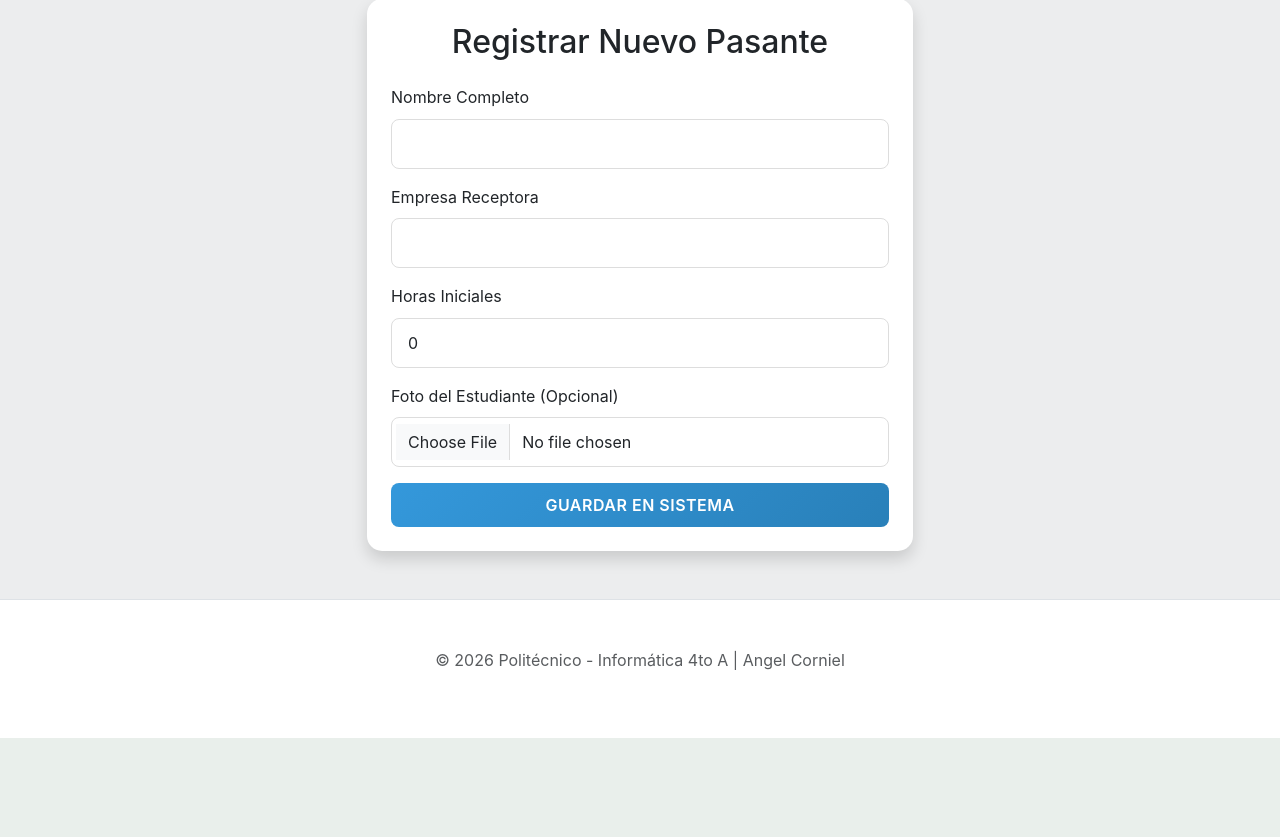
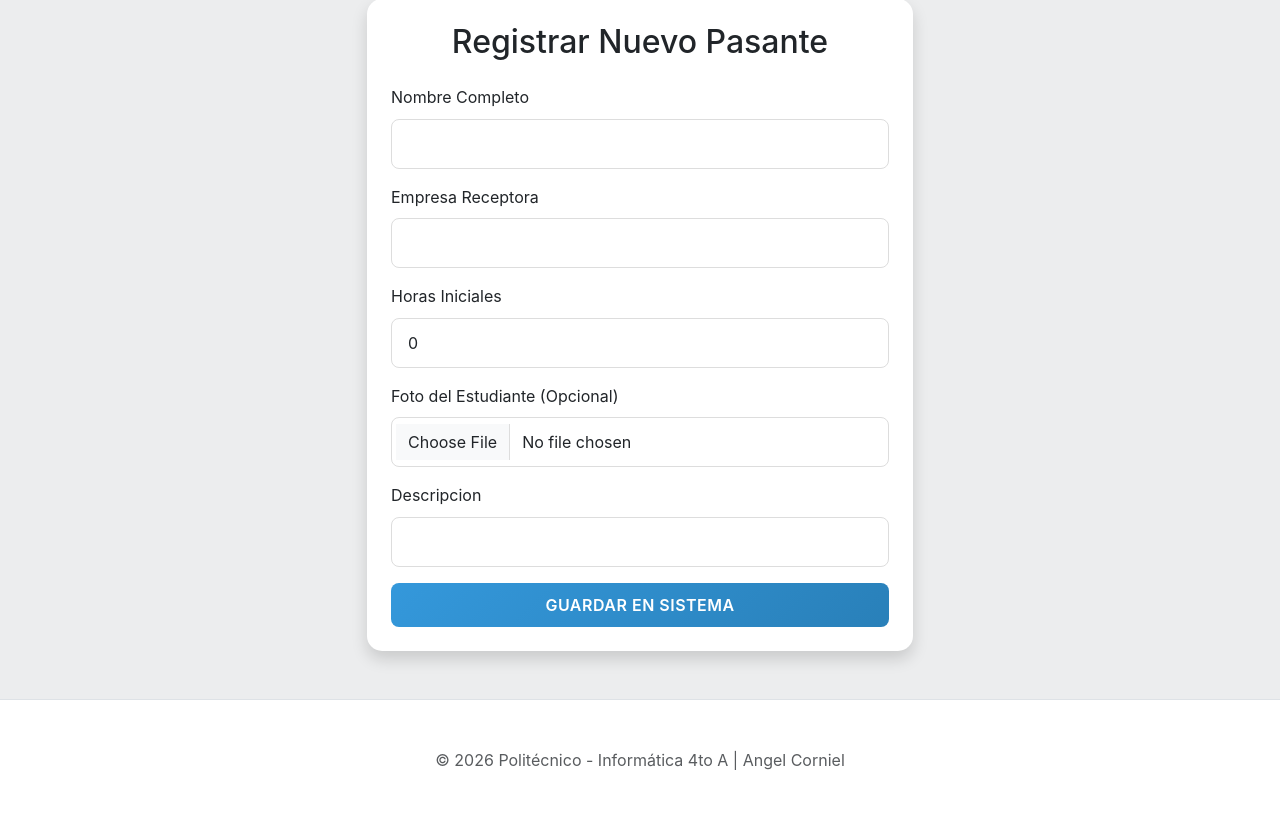
Before and after one commit to angemiguel/Aplicacion-GST, a Flask app: page /registrar in a window 1280 px wide. Shown: the part 129-966 px from the top of the page. Before the commit the page ends 867 px from the top, so only its background shows below. Run offline with Flask 3, Linux system fonts and the light colour scheme; parts of the project's set-up code (start-up, migrations or seed data) failed here and were passed over.

Commit message:
Pagina casi final

```diff
--- a/templates/registro.html
+++ b/templates/registro.html
@@ -22,6 +22,10 @@
                     <label class="form-label">Foto del Estudiante (Opcional)</label>
                     <input type="file" name="foto" class="form-control" accept="image/*">
                 </div>
+                <div class="mb-3">
+                    <label class="form-label">Descripcion</label>
+                    <input type="text" name="descripcion" class="form-control" accept="image/*">
+                </div>
                 <button type="submit" class="btn btn-primary w-100">Guardar en Sistema</button>
             </form>
         </div>
```
Also changed, not shown: README.md (deleted), app.py (line endings or trailing spaces), db/datos_limpios.sql (renamed from datos_limpios.sql), instance/database.db (deleted).
